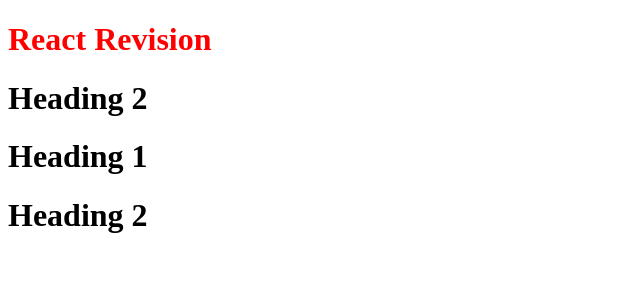
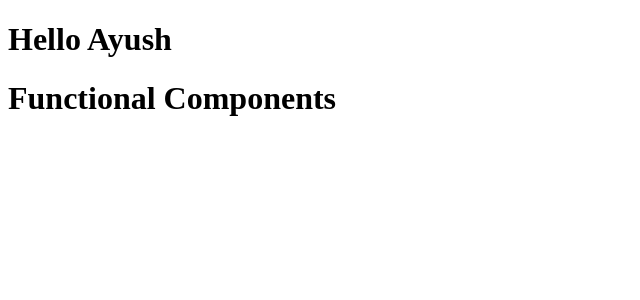
Before and after one commit to ayushj-02/React-Revision, a React (Vite) app: page / in a window 1280 px wide. Shown: the top 300 px of the page, without its empty margins (0-640 px from the left). Built offline with nearby package versions, Linux system fonts and the light colour scheme.

Commit message:
3. Laying Foundation

```diff
--- a/App.js
+++ b/App.js
@@ -1,15 +1,28 @@
 import React from "react";
 import ReactDOM from "react-dom/client";
 
-const parent = React.createElement("div", { id: "parent" }, [
-  React.createElement("div", { id: "child1" }, [
-    React.createElement("h1", { id: "heading" }, "React Revision"),
-    React.createElement("h1", {}, "Heading 2"),
-  ]),
-  React.createElement("div", { id: "child2" }, [
-    React.createElement("h1", {}, "Heading 1"),
-    React.createElement("h1", {}, "Heading 2"),
-  ]),
-]);
+//React Element
+const jsxHeading = (
+  <h1 id="heading" className="head" tabIndex="5">
+    Hello React
+  </h1>
+);
 
-ReactDOM.createRoot(document.getElementById("root")).render(parent);
+//  React Components
+
+const Title = ({ name }) => {
+  return <h1>{`Hello ${name}`}</h1>;
+};
+
+// Component Composition
+const FunctionalComponentHeading = () => {
+  return (
+    <div>
+      <Title name="Ayush" />
+      <h1>Functional Components</h1>
+    </div>
+  );
+};
+
+const root = ReactDOM.createRoot(document.getElementById("root"));
+root.render(<FunctionalComponentHeading />);
--- a/index.html
+++ b/index.html
@@ -12,7 +12,7 @@
 <body>
 <div id="root">
    <!-- Hello World from HTML -->
-  <h1>Hello World from HTML!</h1>
+  <!-- <h1>Hello World from HTML!</h1> -->
 </div>
 
 <script  type="module" src="./App.js"></script>
```
Also changed, not shown: 1 other file (tests, documents, lock files or other folders).
